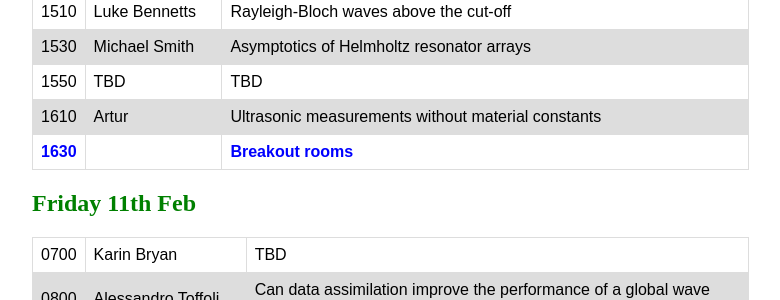
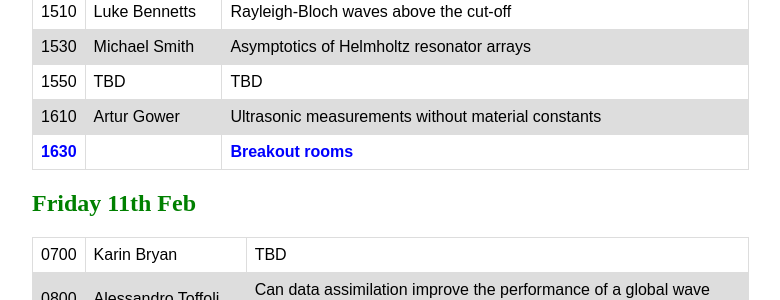
Before and after one commit to kozwaves/kozwaves.github.io, a Jekyll site: the page built from KOZWaves2022/index.html, in a window 1280 px wide and 900 px high, scrolled down 2021 px. Shown: the part 152-452 px from the top of the window, without its empty margins (160-940 px from the left). Built offline with Jekyll 4.4.1, drawn with Linux system fonts in a browser that asks for light colours; comment, search, counter and statistics services are not loaded.

Commit message:
Update index.html

```diff
--- a/KOZWaves2022/index.html
+++ b/KOZWaves2022/index.html
@@ -246,7 +246,7 @@ tr:nth-child(even) {
 </tr>
 <tr>
 	<td>1610</td>
-	<td>Artur </td>
+	<td>Artur Gower</td>
 	<td>Ultrasonic measurements without material constants</td>
 </tr>
 <tr>
```
